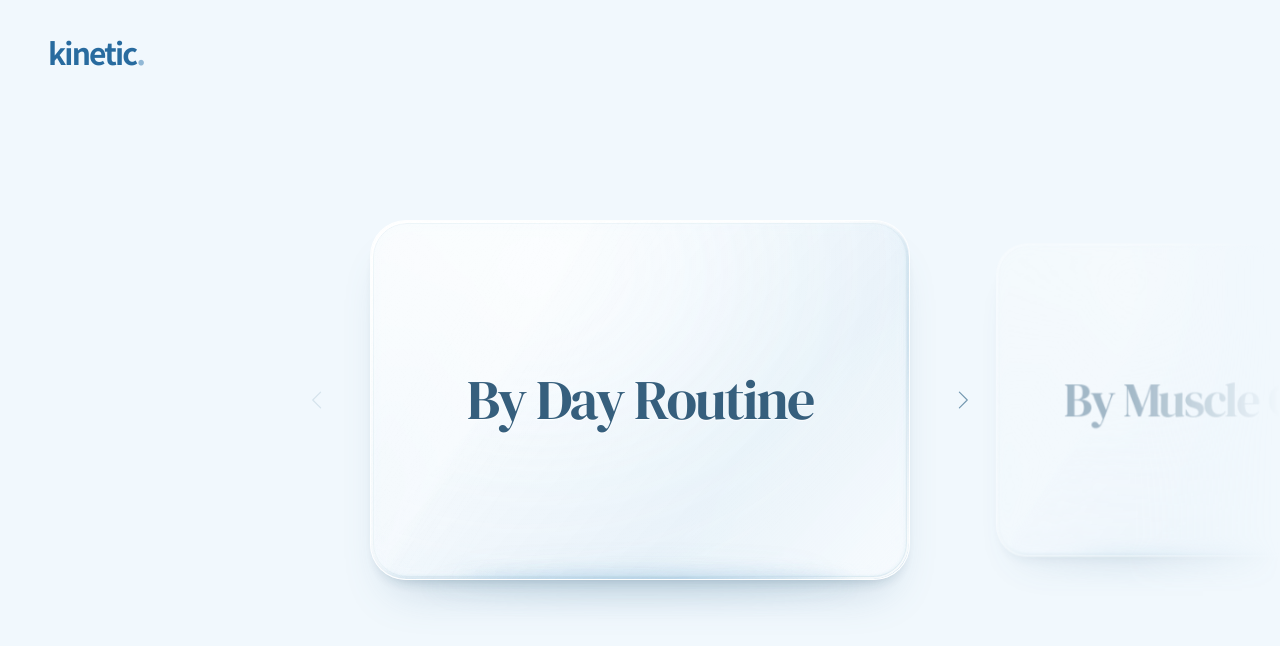
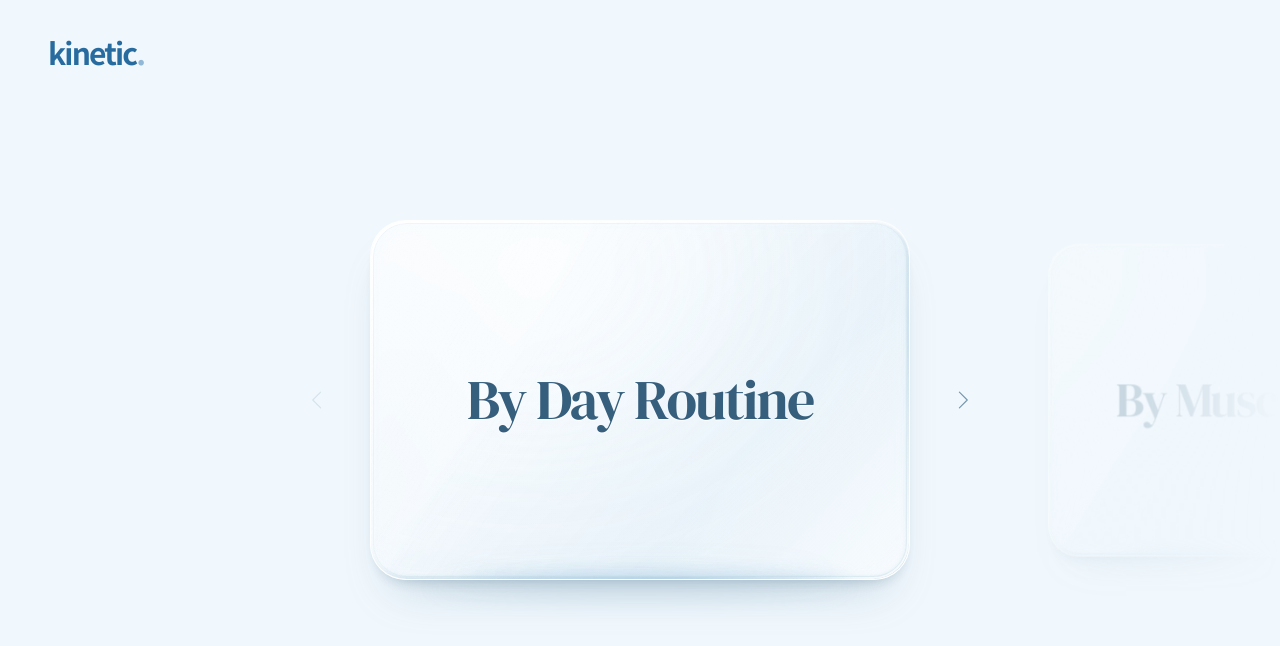
Before and after one commit to jm92767647-sketch/kinetic, a React (Vite) app: page / in a window 1280 px wide. Shown: the top 646 px of the page. Built offline with nearby package versions, Linux system fonts and the light colour scheme.

Commit message:
Stabilize mobile glass cards and space desktop previews at screen edges

```diff
--- a/src/Welcome.css
+++ b/src/Welcome.css
@@ -1,9 +1,9 @@
 @font-face{font-family:'DM Serif Display';src:url('/fonts/dm-serif-display.ttf') format('truetype');font-style:normal;font-weight:400;font-display:swap}
 .welcome-screen{position:fixed;inset:0;background:#f1f8fd;overflow:hidden;isolation:isolate}
 .welcome-header{position:relative;z-index:2;pointer-events:none}.welcome-header .brand{pointer-events:auto}
-.welcome-carousel{--card-width:min(540px,calc(100vw - 120px));--card-gap:48px;position:absolute;inset:0;overflow:hidden;touch-action:pan-y;user-select:none;-webkit-user-select:none;outline:none}
+.welcome-carousel{--card-width:min(540px,calc(100vw - 120px));--card-gap:max(56px,calc(50vw - var(--card-width)));--edge-fade:min(24vw,calc((100vw - var(--card-width))/2 - 20px));position:absolute;inset:0;overflow:hidden;touch-action:pan-y;user-select:none;-webkit-user-select:none;outline:none}
 .welcome-carousel:focus-visible{outline:none}.welcome-carousel:focus-visible .welcome-card.is-current{outline:2px solid #458cca;outline-offset:9px}
-.welcome-window{position:absolute;inset:0;display:flex;align-items:center;overflow:hidden;perspective:1400px;mask-image:linear-gradient(90deg,transparent,#000 12%,#000 88%,transparent)}
+.welcome-window{position:absolute;inset:0;display:flex;align-items:center;overflow:hidden;perspective:1400px;mask-image:linear-gradient(90deg,transparent,#000 var(--edge-fade),#000 calc(100% - var(--edge-fade)),transparent)}
 .welcome-track{display:flex;align-items:center;gap:var(--card-gap);width:max-content;padding-inline:calc((100vw - var(--card-width))/2);transform:translate3d(calc(var(--active) * (var(--card-width) + var(--card-gap)) * -1 + var(--drag-x)),0,0);transition:transform .65s cubic-bezier(.22,.85,.22,1);will-change:transform}
 .welcome-card{position:relative;flex:0 0 var(--card-width);width:var(--card-width);height:360px;display:grid;place-items:center;padding:38px;border:0;border-radius:36px;background:transparent;isolation:isolate;opacity:.42;transform:scale(.87) rotateY(calc(var(--side) * -9deg));transition:transform .65s cubic-bezier(.22,.85,.22,1),opacity .5s;cursor:grab;-webkit-tap-highlight-color:transparent}
 .welcome-card.is-current{opacity:1;transform:scale(1) rotateY(0)}
@@ -20,6 +20,6 @@
 .welcome-arrow svg{width:28px;height:28px}.welcome-arrow path{stroke:currentColor;stroke-width:1.3;stroke-linecap:round;stroke-linejoin:round}.welcome-arrow:hover:not(:disabled){color:#286b9f;background:#e0edf54d}.welcome-arrow:disabled{opacity:.22;cursor:default}
 .welcome-announcement{position:absolute;width:1px;height:1px;overflow:hidden;clip-path:inset(50%);white-space:nowrap}
 .welcome-carousel.is-dragging,.welcome-carousel.is-dragging .welcome-card{cursor:grabbing}.welcome-carousel.is-dragging .welcome-track{transition:none}
-@media(max-width:700px){.welcome-carousel{--card-width:calc(100vw - 112px);--card-gap:22px}.welcome-card{height:310px;padding:25px 19px;border-radius:29px}.welcome-glass::before{border-radius:27px}.welcome-card-title{font-size:clamp(29px,8.5vw,42px)}.welcome-prev{left:9px}.welcome-next{right:9px}.welcome-arrow{width:40px;height:48px;padding:8px}.welcome-window{mask-image:linear-gradient(90deg,transparent,#000 5%,#000 95%,transparent)}}
+@media(max-width:700px){.welcome-carousel{--card-width:calc(100vw - 112px);--card-gap:22px}.welcome-card{height:310px;min-width:0;padding:25px 19px;border-radius:29px;transform:scale(.87);backface-visibility:hidden}.welcome-card.is-current{transform:scale(1)}.welcome-glass{z-index:0;backdrop-filter:none;-webkit-backdrop-filter:none}.welcome-rim{padding:0;background:none;mask:none;mask-composite:add;border:1px solid #ffffffb3;box-shadow:inset 1px 1px 2px #ffffff91,inset -1px -1px 2px #b0d0e247}.welcome-glass::before{border-radius:27px}.welcome-card-title{z-index:1;min-width:0;max-width:100%;font-size:clamp(29px,8.5vw,42px)}.welcome-prev{left:9px}.welcome-next{right:9px}.welcome-arrow{width:40px;height:48px;padding:8px}.welcome-window{perspective:none;mask-image:linear-gradient(90deg,transparent,#000 5%,#000 95%,transparent)}}
 @media(max-height:500px){.welcome-card{height:min(280px,65svh)}.welcome-card-title{font-size:36px}}
 @media(prefers-reduced-motion:reduce){.welcome-track,.welcome-card{transition:none}}
```
